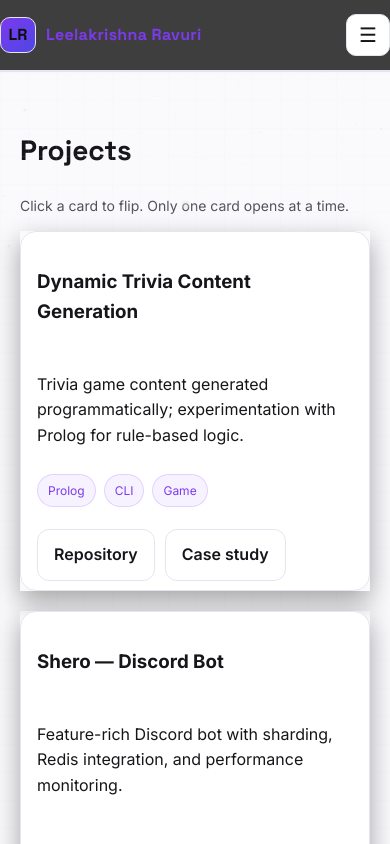
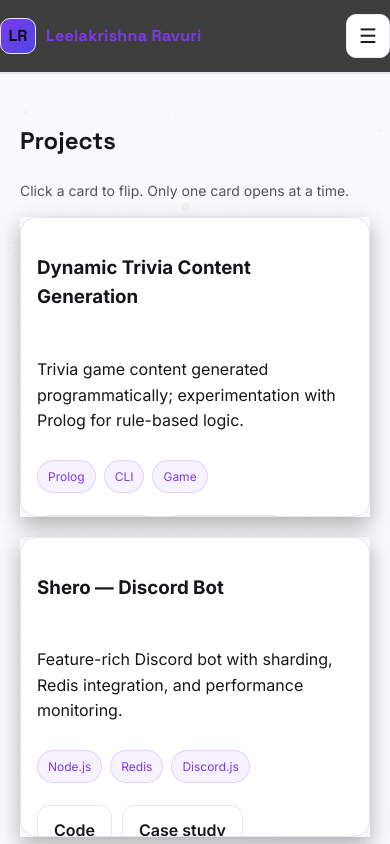
Before and after one commit to LeelaKrishna-R/mywebsite, a Next.js app: page /projects in a window 390 px wide. Shown: the top 844 px of the page. Built offline with nearby package versions, Linux system fonts and the light colour scheme; no server answers.

Commit message:
footer jumping fix + mobile ui updates

```diff
--- a/app/contact/ContactForm.jsx
+++ b/app/contact/ContactForm.jsx
@@ -107,7 +107,7 @@ export default function ContactForm() {
           <input
             required
             name="name"
-            placeholder="Ada Lovelace"
+            placeholder="Leelakrishna Ravuri"
             style={{
               width: "100%",
               padding: "12px",
@@ -125,7 +125,7 @@ export default function ContactForm() {
             required
             type="email"
             name="email"
-            placeholder="you@example.com"
+            placeholder="your@example.com"
             style={{
               width: "100%",
               padding: "12px",
--- a/app/globals.css
+++ b/app/globals.css
@@ -37,11 +37,11 @@ html[data-theme='light'] {
    GLOBAL RESET & BASE
 =============================================*/
 * {
-  box-sizing: border-box;
+  box-sizing:border-box;
   transition: background-color .25s ease, border-color .25s ease, color .25s ease;
 }
 @media (prefers-reduced-motion: reduce) {
-  * { transition: none !important }
+  * { transition:none !important }
 }
 
 html, body {
@@ -49,7 +49,10 @@ html, body {
   background:var(--bg); color:var(--text);
   font-family:Inter,system-ui,-apple-system,Segoe UI,Roboto,Ubuntu,Cantarell,Noto Sans,sans-serif;
   line-height:1.6; scroll-behavior:smooth;
-  min-height: 100vh;
+  min-height:100%;
+}
+@supports (min-height:100dvh) {
+  html,body { min-height:100dvh }
 }
 
 a { color:var(--accent); text-decoration:none }
@@ -62,164 +65,164 @@ img { max-width:100%; height:auto }
    NAVIGATION
 =============================================*/
 .nav {
-  position:sticky; top:0;
-  background:rgba(15,15,16,.8);
+  position:-webkit-sticky;
+  position:sticky;
+  top:0;
+  background:rgba(15,15,16,0.95);
+  -webkit-backdrop-filter:blur(8px);
   backdrop-filter:blur(8px);
   z-index:50;
-  border-bottom:1px solid var(--border)
+  border-bottom:1px solid var(--border);
+}
+@supports not ((-webkit-backdrop-filter:blur(8px)) or (backdrop-filter:blur(8px))) {
+  .nav { background:var(--surface) }
 }
 .nav-inner { display:flex; align-items:center; justify-content:space-between; padding:14px 0 }
 .brand { display:flex; align-items:center; gap:10px; font-family:"Space Grotesk",Inter,sans-serif }
 .brand-logo { width:36px; height:36px; border-radius:10px; overflow:hidden; border:1px solid var(--border) }
 .brand span { font-weight:700; letter-spacing:.3px }
 
-/* Desktop nav links */
-.nav-links { display:flex; gap:18px; align-items:center; transition:all .3s ease-in-out }
-.nav-links a { padding:8px 12px; border-radius:10px; border:1px solid transparent; transition:background .3s, transform .2s }
-@media (hover: hover) and (pointer: fine) {
+.nav-links { display:none; gap:18px; align-items:center; transition:all .3s ease-in-out }
+.nav-links a {
+  padding:8px 12px;
+  border-radius:10px;
+  border:1px solid transparent;
+  transition:background .3s, transform .2s;
+  min-height:44px; min-width:44px;
+  display:inline-flex; align-items:center; justify-content:center;
+}
+.menu-btn { display:block; font-size:20px; transition:transform .3s; min-width:44px; min-height:44px; }
+.menu-btn:hover { transform:rotate(90deg) }
+
+@media (min-width:768px) {
+  .nav-links { display:flex }
+  .menu-btn { display:none }
+}
+@media (hover:hover) and (pointer:fine) {
   .nav-links a:hover { border-color:var(--border); background:var(--surface); transform:translateY(-2px) }
 }
-.menu-btn { display:none; transition:transform .3s; font-size:20px }
-.menu-btn:hover { transform:rotate(90deg) }
 
 /* ============================================
    HERO
 =============================================*/
-.hero { padding:72px 0 32px }
-.hero-grid { display:grid; grid-template-columns:1.1fr .9fr; gap:40px; align-items:center }
+.hero { padding:48px 0 24px }
+.hero-grid { display:grid; grid-template-columns:1fr; gap:24px; align-items:center }
 .kicker { display:inline-block; padding:6px 12px; border-radius:999px; background:rgba(189,147,249,.15); color:var(--accent); font-weight:600; border:1px solid rgba(189,147,249,.35) }
-.title { font-family:"Space Grotesk",Inter,sans-serif; font-size:clamp(32px,5vw,52px); line-height:1.15; margin:14px 0 }
-.subtitle { color:var(--muted); font-size:18px; max-width:42ch }
-.cta { display:flex; gap:12px; margin-top:22px }
-.btn { padding:12px 16px; border-radius:12px; border:1px solid var(--border); background:var(--surface); color:var(--text); font-weight:600; cursor:pointer }
+.title { font-family:"Space Grotesk",Inter,sans-serif; font-size:clamp(28px,6vw,36px); line-height:1.2; margin:14px 0 }
+.subtitle { color:var(--muted); font-size:16px; max-width:42ch }
+.cta { display:flex; flex-wrap:wrap; gap:12px; margin-top:22px }
+.btn { padding:12px 16px; border-radius:12px; border:1px solid var(--border); background:var(--surface); color:var(--text); font-weight:600; cursor:pointer; min-height:44px; min-width:44px; display:inline-flex; align-items:center; justify-content:center }
 .btn-primary { background:linear-gradient(135deg,var(--accent),var(--accent-2)); color:#0f0f10; border:0 }
-@media (hover: hover) and (pointer: fine) {
+
+@media (hover:hover) and (pointer:fine) {
   .btn:hover { transform:translateY(-1px) }
 }
+
 .hero-card { background:var(--surface); border:1px solid var(--border); border-radius:var(--radius); padding:18px; box-shadow:var(--shadow) }
-.pfp { width:120px; height:120px; border-radius:50%; border:2px solid var(--border); object-fit:cover }
-.meta { display:grid; grid-template-columns:repeat(2,minmax(0,1fr)); gap:16px; margin-top:12px }
+.pfp { width:100px; height:100px; border-radius:50%; border:2px solid var(--border); object-fit:cover }
+.meta { display:grid; grid-template-columns:1fr; gap:12px; margin-top:12px }
 .meta .m { background:var(--surface-2); border:1px solid var(--border); padding:12px; border-radius:12px }
 .meta .m b { display:block; font-size:12px; color:var(--muted) }
+
+@media (min-width:768px) {
+  .hero-grid { grid-template-columns:1.1fr .9fr; gap:40px }
+  .title { font-size:clamp(32px,5vw,52px) }
+  .subtitle { font-size:18px }
+  .pfp { width:120px; height:120px }
+  .meta { grid-template-columns:repeat(2,1fr) }
+}
 
 /* ============================================
    SECTION
 =============================================*/
-section { padding:56px 0; border-top:1px solid var(--border) }
-.section-title { font-family:"Space Grotesk",Inter,sans-serif; font-size:28px; margin:0 0 22px }
+section { padding:48px 0; border-top:1px solid var(--border) }
+.section-title { font-family:"Space Grotesk",Inter,sans-serif; font-size:24px; margin:0 0 20px }
+@media (min-width:768px) {
+  section { padding:56px 0 }
+  .section-title { font-size:28px }
+}
 
 /* ============================================
    SKILLS SHOWCASE
 =============================================*/
 .skills-filters { display:flex; flex-wrap:wrap; gap:8px; margin-bottom:14px }
 .skills-filter {
-  padding:8px 12px; border-radius:10px;
-  border:1px solid var(--border);
-  background:var(--surface); color:var(--text);
-  cursor:pointer; font-weight:600;
+  padding:8px 12px; border-radius:10px; border:1px solid var(--border);
+  background:var(--surface); color:var(--text); cursor:pointer; font-weight:600;
   transition:transform .15s, background .2s, border-color .2s, color .2s;
+  min-height:44px; min-width:44px;
+  display:inline-flex; align-items:center; justify-content:center;
 }
-@media (hover: hover) and (pointer: fine) {
-  .skills-filter:hover { transform: translateY(-1px); color: var(--accent) }
+@media (hover:hover) and (pointer:fine) {
+  .skills-filter:hover { transform:translateY(-1px); color:var(--accent) }
 }
 .skills-filter.active {
-  background: linear-gradient(135deg,var(--accent),var(--accent-2));
-  color:#0f0f10; border-color: transparent
+  background:linear-gradient(135deg,var(--accent),var(--accent-2));
+  color:#0f0f10; border-color:transparent
 }
 
 .skills-grid {
-  display: grid;
-  gap: 20px;
-  grid-template-columns: repeat(auto-fit, minmax(300px, 1fr));
-  max-width: var(--maxw);
-  margin: 0 auto;
+  display:grid; gap:16px; grid-template-columns:1fr; max-width:var(--maxw); margin:0 auto;
 }
 .skill-box {
-  background:var(--surface);
-  border:1px solid var(--border);
-  border-radius:var(--radius);
-  padding:18px;
-  transition: all 0.25s ease;
-  cursor: pointer;
+  background:var(--surface); border:1px solid var(--border); border-radius:var(--radius); padding:14px; transition:all .25s ease; cursor:pointer; min-height:44px;
 }
-.skill-box:hover {
-  transform: translateY(-4px);
-  border-color: var(--accent);
-  box-shadow: 0 6px 16px rgba(189, 147, 249, 0.25);
-}
-.skill-box-title {
-  margin:0 0 12px;
-  font-size:16px;
-  color:var(--muted);
-  font-weight:700;
-  letter-spacing:.3px;
-  display:flex;
-  justify-content:center;
-  align-items:center;
-  gap:8px;
-}
+.skill-box-title { margin:0 0 12px; font-size:14px; color:var(--muted); font-weight:700; letter-spacing:.3px; display:flex; justify-content:center; align-items:center; gap:8px }
 .skill-pills { display:flex; flex-wrap:wrap; gap:10px }
 .skill-pill {
-  display:inline-flex; align-items:center; gap:8px;
-  padding:8px 12px;
-  border-radius:999px;
-  background:var(--chip-bg);
-  border:1px solid var(--border);
-  color:inherit;
-  font-weight:600;
-  transition:all 0.25s ease;
+  display:inline-flex; align-items:center; gap:8px; padding:6px 10px; border-radius:999px;
+  background:var(--chip-bg); border:1px solid var(--border); color:inherit; font-weight:600;
+  min-height:44px; min-width:44px; justify-content:center; font-size:13px;
 }
 .skill-pill i { font-size:18px; color:var(--accent) }
-.skill-pill .label { font-weight:700 }
 .skill-pill span:last-child { margin-left:4px; font-size:11px; color:var(--muted) }
 
-@media (hover: hover) and (pointer: fine) {
-  .skill-pill:hover {
-    border-color: var(--accent);
-    box-shadow: 0 4px 12px rgba(189,147,249,0.25);
-    transform: translateY(-2px);
-    background: rgba(189,147,249,.12);
-    color: var(--accent);
-  }
+@media (min-width:700px) {
+  .skills-grid { grid-template-columns:repeat(2,1fr) }
+  .skill-box { padding:18px }
+  .skill-box-title { font-size:16px }
+  .skill-pill { font-size:14px; padding:8px 12px }
 }
-
-/* Responsive tweaks */
-@media (max-width:1200px) { .skills-grid{ grid-template-columns:repeat(2,1fr) } }
-@media (max-width:700px) {
-  .skills-grid { grid-template-columns:1fr }
-  .skill-box { padding:14px }
-  .skill-box-title { font-size:14px }
-  .skill-pill { font-size:13px; padding:6px 10px }
+@media (min-width:1200px) {
+  .skills-grid { grid-template-columns:repeat(auto-fit,minmax(300px,1fr)) }
 }
 
 /* ============================================
    PROJECTS
 =============================================*/
-.projects { display:grid; grid-template-columns:repeat(auto-fit,minmax(280px,1fr)); gap:20px }
+.projects { display:grid; grid-template-columns:1fr; gap:20px }
 .card { perspective:1000px; position:relative; height:100% }
 .card-inner {
   position:relative; width:100%; height:100%;
   transform-style:preserve-3d;
-  transition: transform .6s cubic-bezier(.4,.2,.2,1);
-  min-height:360px;
-  box-shadow:0 10px 25px rgba(0,0,0,.35)
+  transition:transform .6s cubic-bezier(.4,.2,.2,1);
+  min-height:300px;
+  box-shadow:0 8px 20px rgba(0,0,0,.3)
 }
 .card.flipped .card-inner { transform:rotateY(180deg); box-shadow:0 10px 30px rgba(0,0,0,.5) }
 .card-face {
-  position:absolute; inset:0; width:100%; height:100%;
-  backface-visibility:hidden;
-  border-radius:var(--radius);
-  background:var(--surface);
-  border:1px solid var(--border);
+  position:absolute; inset:0; width:100%; height:100%; backface-visibility:hidden;
+  border-radius:var(--radius); background:var(--surface); border:1px solid var(--border);
   display:flex; flex-direction:column; overflow:hidden
 }
 .card-face.front { z-index:2 }
 .card-face.back { transform:rotateY(180deg); background:var(--surface-2); padding:16px }
 .thumb { position:relative; width:100%; aspect-ratio:16/9; border-bottom:1px solid var(--border); overflow:hidden }
+@supports not (aspect-ratio:16/9) {
+  .thumb { padding-top:56.25% }
+  .thumb-img { position:absolute; top:0; left:0; width:100%; height:100% }
+}
 .thumb-img { width:100%; height:100%; object-fit:contain }
 .body { padding:16px; flex:1; display:flex; flex-direction:column; gap:10px }
 .tags { display:flex; flex-wrap:wrap; gap:8px; margin-top:auto }
 .tag { font-size:12px; padding:6px 10px; background:rgba(189,147,249,.12); border:1px solid rgba(189,147,249,.35); color:var(--accent); border-radius:999px }
+
+@media (min-width:600px) {
+  .projects { grid-template-columns:repeat(2,1fr) }
+}
+@media (min-width:1000px) {
+  .projects { grid-template-columns:repeat(auto-fit,minmax(280px,1fr)) }
+}
 
 /* ============================================
    CONTACT + SOCIALS
@@ -227,52 +230,34 @@ section { padding:56px 0; border-top:1px solid var(--border) }
 .contact-card { background:var(--surface); border:1px solid var(--border); border-radius:var(--radius); padding:18px }
 
 .social-wrap {
-  display:inline-flex;
-  background:var(--surface);
-  border:1px solid var(--border);
-  border-radius:var(--radius);
-  padding:12px 16px;
-  flex-direction:column; align-items:center;
+  display:inline-flex; flex-direction:column; align-items:center;
+  background:var(--surface); border:1px solid var(--border); border-radius:var(--radius); padding:12px 16px;
 }
-
 .social-title { display:flex; align-items:center; gap:12px; margin-bottom:10px }
-.social-title .circle {
-  display:grid; place-items:center;
-  width:42px; height:42px;
-  border-radius:50%;
-  background:var(--surface-2);
-  border:1px solid var(--border);
-}
-.social-title h3 { margin:0; font-size:20px }
-
+.social-title .circle { display:grid; place-items:center; width:42px; height:42px; border-radius:50%; background:var(--surface-2); border:1px solid var(--border) }
+.social-title h3 { margin:0; font-size:18px }
 .social-icons { display:flex; gap:14px; align-items:center; flex-wrap:wrap }
 .social-icon {
   display:grid; place-items:center;
   width:44px; height:44px;
-  border-radius:999px;
-  background:var(--surface-2);
-  border:1px solid var(--border);
-  color:var(--text);
+  border-radius:999px; background:var(--surface-2); border:1px solid var(--border);
+  color:var(--text); min-width:44px; min-height:44px;
   transition:transform .15s ease, box-shadow .25s ease, background .2s ease, color .2s ease;
 }
-@media (hover: hover) and (pointer: fine) {
-  .social-icon:hover {
-    transform:translateY(-3px) scale(1.03);
-    box-shadow:0 10px 24px rgba(0,0,0,.35);
-    background:var(--surface);
-    color:var(--accent);
-  }
+@media (hover:hover) and (pointer:fine) {
+  .social-icon:hover { transform:translateY(-3px) scale(1.03); box-shadow:0 10px 24px rgba(0,0,0,.35); background:var(--surface); color:var(--accent) }
 }
 
 .profile-socials { display:flex; gap:12px; margin-top:6px }
 .profile-socials a {
   display:grid; place-items:center;
-  width:36px; height:36px;
-  border-radius:999px;
-  background:var(--surface-2);
-  border:1px solid var(--border);
-  transition: transform 0.2s ease, box-shadow 0.25s ease, background 0.25s ease, color 0.25s ease;
-  color:var(--text);
+  width:36px; height:36px; border-radius:999px; background:var(--surface-2); border:1px solid var(--border); color:var(--text);
+  transition:transform .2s ease, box-shadow .25s ease, background .25s ease, color .25s ease;
+  min-width:44px; min-height:44px;
+}
+.profile-socials a img { width:18px; height:18px }
+@media (hover:hover) and (pointer:fine) {
+  .profile-socials a:hover { transform:translateY(-2px) scale(1.05); box-shadow:0 6px 16px rgba(0,0,0,0.35); background:var(--surface); color:var(--accent) }
 }
 .profile-socials a img { width:18px; height:18px }
 @media (hover: hover) and (pointer: fine) {
@@ -295,18 +280,17 @@ footer { border-top:1px solid var(--border); padding:24px 0; color:var(--muted);
 
 /* Dark mode code blocks */
 html[data-theme='dark'] pre code {
-  background: #0d1117 !important; /* GitHub dark */
+  background: #0d1117 !important;
   color: #c9d1d9 !important;
 }
 
 /* Light mode code blocks */
 html[data-theme='light'] pre code {
-  background: #f6f8fa !important; /* GitHub light */
+  background: #f6f8fa !important;
   color: #24292f !important;
   border: 1px solid #d0d7de;
 }
 
-/* Optional: inline code theme aware */
 html[data-theme='dark'] :not(pre) > code {
   background: rgba(110, 118, 129, 0.4);
   color: #e5e5e5;
@@ -341,7 +325,6 @@ html[data-theme='light'] :not(pre) > code {
 .blog-meta.collapsed { max-height: 0; opacity: 0; overflow: hidden }
 .blog-meta.expanded { max-height: 200px; opacity: 1; margin-top: 10px }
 
-
 /* ============================================
    SPOTIFY TILE
 =============================================*/
@@ -351,6 +334,7 @@ html[data-theme='light'] :not(pre) > code {
   border-radius:16px;
   background:linear-gradient(145deg, rgba(155,111,227,0.15), rgba(189,147,249,0.08));
   border:1px solid rgba(155, 111, 227, 0.25);
+  -webkit-backdrop-filter:blur(10px);
   backdrop-filter:blur(10px);
   text-decoration:none;
   transition: transform 0.25s ease, box-shadow 0.25s ease;
@@ -384,7 +368,8 @@ html[data-theme='light'] :not(pre) > code {
    THEME TOGGLE
 =============================================*/
 .theme-toggle {
-  width:52px; height:28px;
+  width:52px;
+  height:28px;                  /* pill shape preserved */
   border-radius:999px;
   border:1px solid var(--border);
   background:var(--surface-2);
@@ -392,17 +377,31 @@ html[data-theme='light'] :not(pre) > code {
   cursor:pointer;
   transition: background 0.3s ease, border-color 0.3s ease;
 }
+
+/* Invisible larger hitbox for accessibility */
+.theme-toggle::after {
+  content:"";
+  position:absolute;
+  top:-8px; left:-8px;
+  right:-8px; bottom:-8px;
+}
+
 .theme-toggle .knob {
-  position:absolute; top:50%; left:2px; transform:translateY(-50%);
-  width:22px; height:22px;
+  position:absolute;
+  top:50%; left:2px;
+  transform:translateY(-50%);
+  width:22px;
+  height:22px;
   border-radius:50%;
   background:linear-gradient(135deg,var(--accent),var(--accent-2));
   box-shadow:0 2px 6px rgba(0,0,0,0.4);
   transition:left 0.3s ease, background 0.3s ease;
   display:flex; align-items:center; justify-content:center;
 }
+
 .theme-toggle.light .knob { left:1px }
 .theme-toggle.dark .knob { left:26px }
+
 
 /* ============================================
    CASE STUDY PAGES
@@ -416,16 +415,19 @@ html[data-theme='light'] :not(pre) > code {
 /* ============================================
    CURSOR BUBBLE
 =============================================*/
-.cursor-main, .cursor-trail { position:fixed; border-radius:50%; pointer-events:none; transform:translate(-50%,-50%); z-index:9999; }
+.cursor-main, .cursor-trail {
+  position:fixed; border-radius:50%; pointer-events:none; transform:translate(-50%,-50%); z-index:9999;
+  transform:translateZ(0); -webkit-transform:translateZ(0); will-change:transform;
+}
 .cursor-main { width:22px; height:22px; background:#8be9fd; box-shadow:0 0 20px #8be9fd, 0 0 40px rgba(139,233,253,0.6); mix-blend-mode: lighten; animation:pulseCursor 2.2s ease-in-out infinite; }
 .cursor-trail { width:12px; height:12px; background:#bd93f9; opacity:0.75; box-shadow:0 0 15px #bd93f9, 0 0 30px rgba(189,147,249,0.7); mix-blend-mode: lighten; animation:pulseCursor 2.4s ease-in-out infinite; }
 html[data-theme='light'] .cursor-main { background:#0891b2; box-shadow:0 0 12px rgba(8,145,178,0.6), 0 0 28px rgba(8,145,178,0.45); mix-blend-mode: multiply; }
 html[data-theme='light'] .cursor-trail { background:#7c3aed; opacity:0.7; box-shadow:0 0 12px rgba(124,58,237,0.55), 0 0 26px rgba(124,58,237,0.45); mix-blend-mode: multiply; }
 @keyframes pulseCursor { 0%,100%{transform:translate(-50%,-50%) scale(1);opacity:1}50%{transform:translate(-50%,-50%) scale(1.15);opacity:.85} }
-@media (hover: hover) and (pointer: fine) { html, body { cursor:none } }
+@media (hover: hover) and (pointer: fine) and (min-width:1024px) { html, body { cursor:none } }
 
 /* ============================================
-   CHIP BUTTONS (skills category pills)
+   CHIP BUTTONS
 =============================================*/
 button.chip {
   padding: 8px 12px;
@@ -436,6 +438,8 @@ button.chip {
   font-weight: 600;
   cursor: pointer;
   transition: transform .15s, background .25s, border-color .25s, color .25s, box-shadow .25s;
+  min-height:44px; min-width:44px;
+  display:inline-flex; align-items:center; justify-content:center;
 }
 button.chip:hover:not(.active) {
   transform: translateY(-2px);
@@ -452,13 +456,11 @@ button.chip.active {
 }
 .fade-out { opacity:0 !important; transition:opacity 0.8s ease !important }
 
-/* ================================
-   BLOG CODE BLOCKS (GitHub-style)
-=================================*/
-
-/* Dark mode */
+/* ============================================
+   BLOG CODE BLOCKS
+=============================================*/
 html[data-theme='dark'] pre[class*="language-"] {
-  background: #0d1117; /* GitHub dark */
+  background: #0d1117;
   color: #c9d1d9;
   border: 1px solid #30363d;
   border-radius: 10px;
@@ -471,9 +473,8 @@ html[data-theme='dark'] pre[class*="language-"] {
   box-shadow: 0 4px 14px rgba(0,0,0,0.3);
 }
 
-/* Light mode */
 html[data-theme='light'] pre[class*="language-"] {
-  background: #f0f2f5; /* slightly darker so it’s visible */
+  background: #f0f2f5;
   color: #24292f;
   border: 1px solid #d0d7de;
   border-radius: 10px;
@@ -486,15 +487,11 @@ html[data-theme='light'] pre[class*="language-"] {
   box-shadow: 0 4px 14px rgba(0,0,0,0.12);
 }
 
-
-
-
 code[class*="language-"] {
   font-family: inherit;
   font-size: inherit;
 }
 
-/* Inline code */
 :not(pre) > code {
   background: rgba(110, 118, 129, 0.4);
   border-radius: 6px;
@@ -503,91 +500,73 @@ code[class*="language-"] {
   font-family: "Fira Code", monospace;
   color: #e5e5e5;
 }
+
 /* ============================================
-   PRISM TOKEN COLORS (theme aware)
+   PRISM TOKEN COLORS
 =============================================*/
-
-/* Dark mode (GitHub Dark style) */
 html[data-theme='dark'] .token.comment,
 html[data-theme='dark'] .token.prolog,
 html[data-theme='dark'] .token.doctype,
-html[data-theme='dark'] .token.cdata {
-  color: #8b949e;
-  font-style: italic;
-}
-html[data-theme='dark'] .token.punctuation { color: #c9d1d9; }
+html[data-theme='dark'] .token.cdata { color: #8b949e; font-style: italic }
+html[data-theme='dark'] .token.punctuation { color: #c9d1d9 }
 html[data-theme='dark'] .token.property,
 html[data-theme='dark'] .token.tag,
 html[data-theme='dark'] .token.boolean,
 html[data-theme='dark'] .token.number,
 html[data-theme='dark'] .token.constant,
-html[data-theme='dark'] .token.symbol { color: #f78c6c; }
+html[data-theme='dark'] .token.symbol { color: #f78c6c }
 html[data-theme='dark'] .token.selector,
 html[data-theme='dark'] .token.attr-name,
 html[data-theme='dark'] .token.string,
 html[data-theme='dark'] .token.char,
-html[data-theme='dark'] .token.builtin { color: #a5d6ff; }
-html[data-theme='dark'] .token.keyword { color: #ff7b72; }
+html[data-theme='dark'] .token.builtin { color: #a5d6ff }
+html[data-theme='dark'] .token.keyword { color: #ff7b72 }
 html[data-theme='dark'] .token.function,
-html[data-theme='dark'] .token.class-name { color: #79c0ff; }
+html[data-theme='dark'] .token.class-name { color: #79c0ff }
 html[data-theme='dark'] .token.operator,
 html[data-theme='dark'] .token.entity,
-html[data-theme='dark'] .token.url { color: #d2a8ff; }
+html[data-theme='dark'] .token.url { color: #d2a8ff }
 
-/* Light mode (GitHub Light style) */
 html[data-theme='light'] .token.comment,
 html[data-theme='light'] .token.prolog,
 html[data-theme='light'] .token.doctype,
-html[data-theme='light'] .token.cdata {
-  color: #6e7781;
-  font-style: italic;
-}
-html[data-theme='light'] .token.punctuation { color: #24292f; }
+html[data-theme='light'] .token.cdata { color: #6e7781; font-style: italic }
+html[data-theme='light'] .token.punctuation { color: #24292f }
 html[data-theme='light'] .token.property,
 html[data-theme='light'] .token.tag,
 html[data-theme='light'] .token.boolean,
 html[data-theme='light'] .token.number,
 html[data-theme='light'] .token.constant,
-html[data-theme='light'] .token.symbol { color: #0550ae; }
+html[data-theme='light'] .token.symbol { color: #0550ae }
 html[data-theme='light'] .token.selector,
 html[data-theme='light'] .token.attr-name,
 html[data-theme='light'] .token.string,
 html[data-theme='light'] .token.char,
-html[data-theme='light'] .token.builtin { color: #0a3069; }
-html[data-theme='light'] .token.keyword { color: #cf222e; }
+html[data-theme='light'] .token.builtin { color: #0a3069 }
+html[data-theme='light'] .token.keyword { color: #cf222e }
 html[data-theme='light'] .token.function,
-html[data-theme='light'] .token.class-name { color: #8250df; }
+html[data-theme='light'] .token.class-name { color: #8250df }
 html[data-theme='light'] .token.operator,
 html[data-theme='light'] .token.entity,
-html[data-theme='light'] .token.url { color: #0969da; }
+html[data-theme='light'] .token.url { color: #0969da }
 
 /* ============================================
-   SITE FOOTER
-=============================================*/
-.site-footer {
-  border-top: 1px solid var(--border);
-  padding: 20px 0;
-  margin-top: 40px;
-  text-align: center;
-  background: var(--surface);
-  color: var(--muted);
-  font-size: 14px;
+   LAYOUT STRUCTURE FOR STICKY FOOTER
+============================================= */
+body {
+  display:flex;
+  flex-direction:column;
+  min-height:100%;
 }
-
-.site-footer a {
-  color: var(--accent);
-  font-weight: 600;
-  text-decoration: none;
-  margin-left: 6px;
+@supports (min-height:100dvh) {
+  body { min-height:100dvh }
 }
-
-.site-footer a:hover {
-  color: var(--accent-2);
-  text-decoration: underline;
+main { flex:1 0 auto }
+footer {
+  flex-shrink:0;
+  border-top:1px solid var(--border);
+  padding:24px 0;
+  color:var(--muted);
+  text-align:center;
+  margin-top:auto;
 }
-
-.footer-inner {
-  max-width: var(--maxw);
-  margin: 0 auto;
-  padding: 0 16px;
-}
--- a/app/layout.js
+++ b/app/layout.js
@@ -50,7 +50,10 @@ export default function RootLayout({ children }) {
       </head>
       <ThemeProvider>
         <BodyWrapper>
-          {children}
+          {/* Wrap children in main tag for proper footer placement */}
+          <main className="main-content">
+            {children}
+          </main>
 
           {/* Footer */}
           <footer className="site-footer">
```
